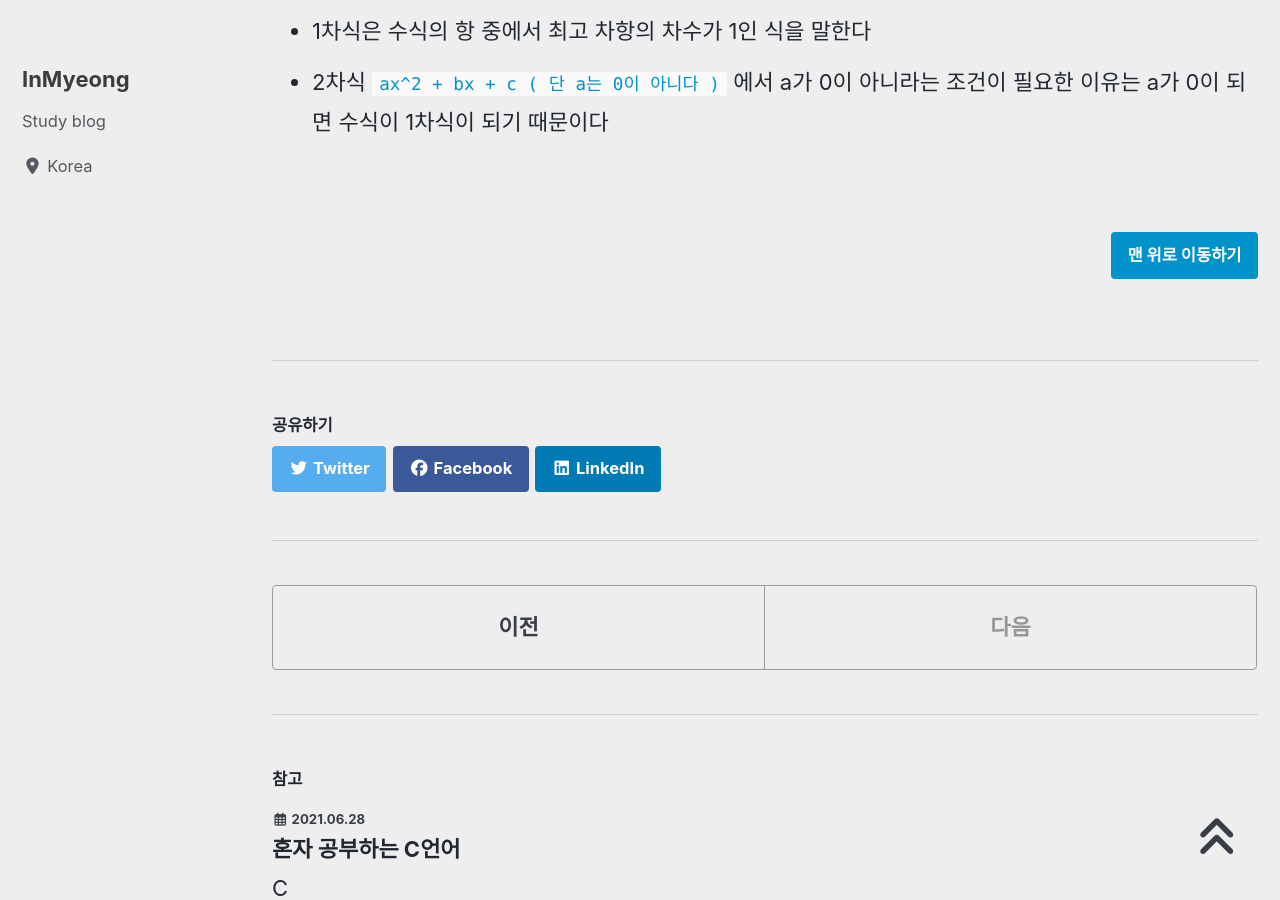
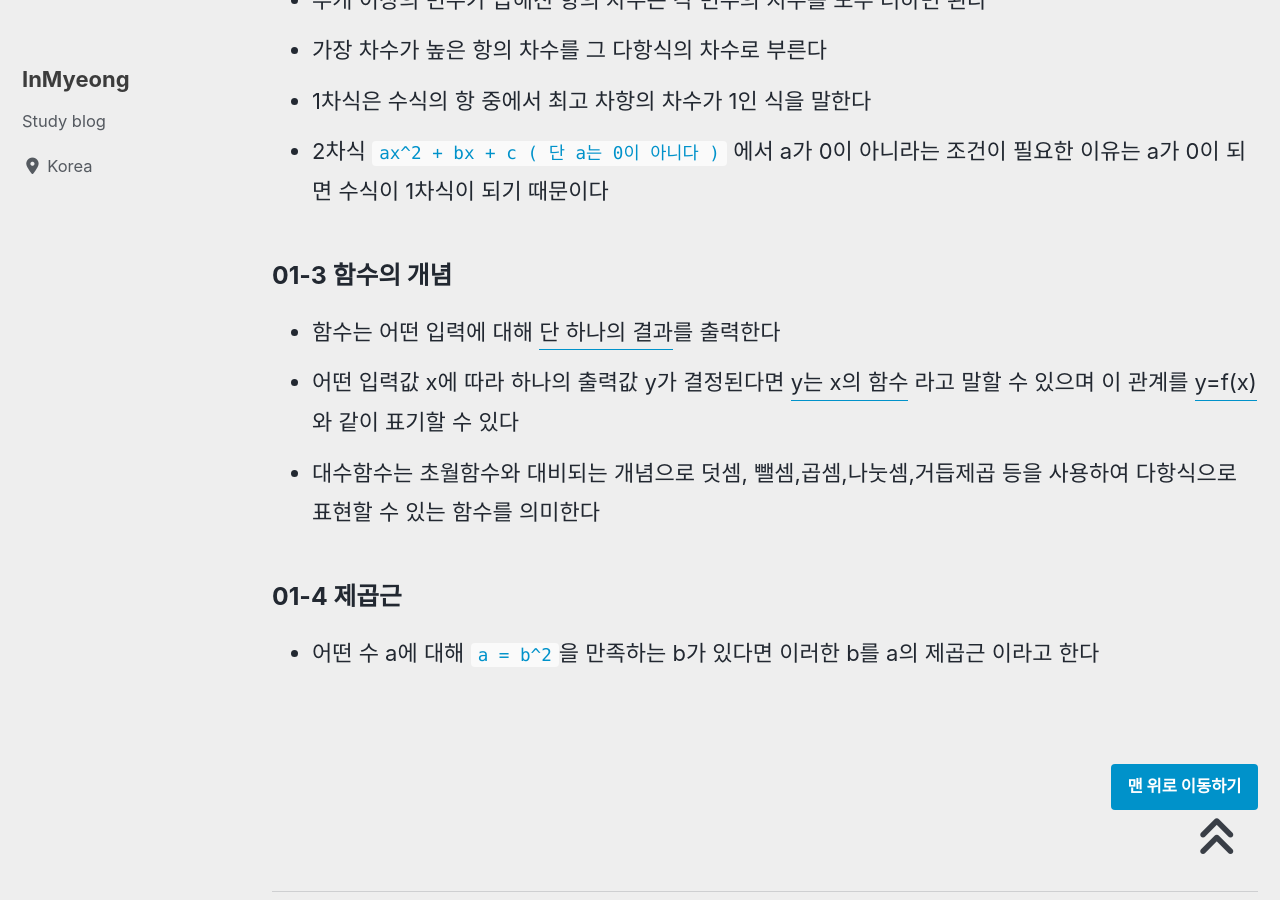
Before and after one commit to devMyeong/devMyeong.github.io, a Jekyll site: the page built from _posts/math-basic/2021-07-10-math-basic.md, in a window 1280 px wide and 900 px high, scrolled down 1125 px. Built offline with Jekyll 4.4.1, drawn with Linux system fonts in a browser that asks for light colours; cached includes are drawn as plain includes; nearby versions of some CDN libraries; some web fonts are replaced.

Commit message:
update math chapter 01-3, 01-4, 01-5

```diff
--- a/_posts/math-basic/2021-07-10-math-basic.md
+++ b/_posts/math-basic/2021-07-10-math-basic.md
@@ -28,6 +28,14 @@ last_modified_at: 2021-07-10
 - 1차식은 수식의 항 중에서 최고 차항의 차수가 1인 식을 말한다
 - 2차식 `ax^2 + bx + c ( 단 a는 0이 아니다 )` 에서 a가 0이 아니라는 조건이 필요한 이유는 a가 0이 되면 수식이 1차식이 되기 때문이다
 
+### 01-3 함수의 개념
+- 함수는 어떤 입력에 대해 <u>단 하나의 결과</u>를 출력한다
+- 어떤 입력값 x에 따라 하나의 출력값 y가 결정된다면 <u>y는 x의 함수</u> 라고 말할 수 있으며 이 관계를 <u>y=f(x)</u>와 같이 표기할 수 있다
+- 대수함수는 초월함수와 대비되는 개념으로 덧셈, 뺄셈,곱셈,나눗셈,거듭제곱 등을 사용하여 다항식으로 표현할 수 있는 함수를 의미한다
+
+### 01-4 제곱근
+- 어떤 수 a에 대해 `a = b^2`을 만족하는 b가 있다면 이러한 b를 a의 제곱근 이라고 한다
+
 <br>
 
 [맨 위로 이동하기](#){: .btn .btn--primary }{: .align-right}
```
